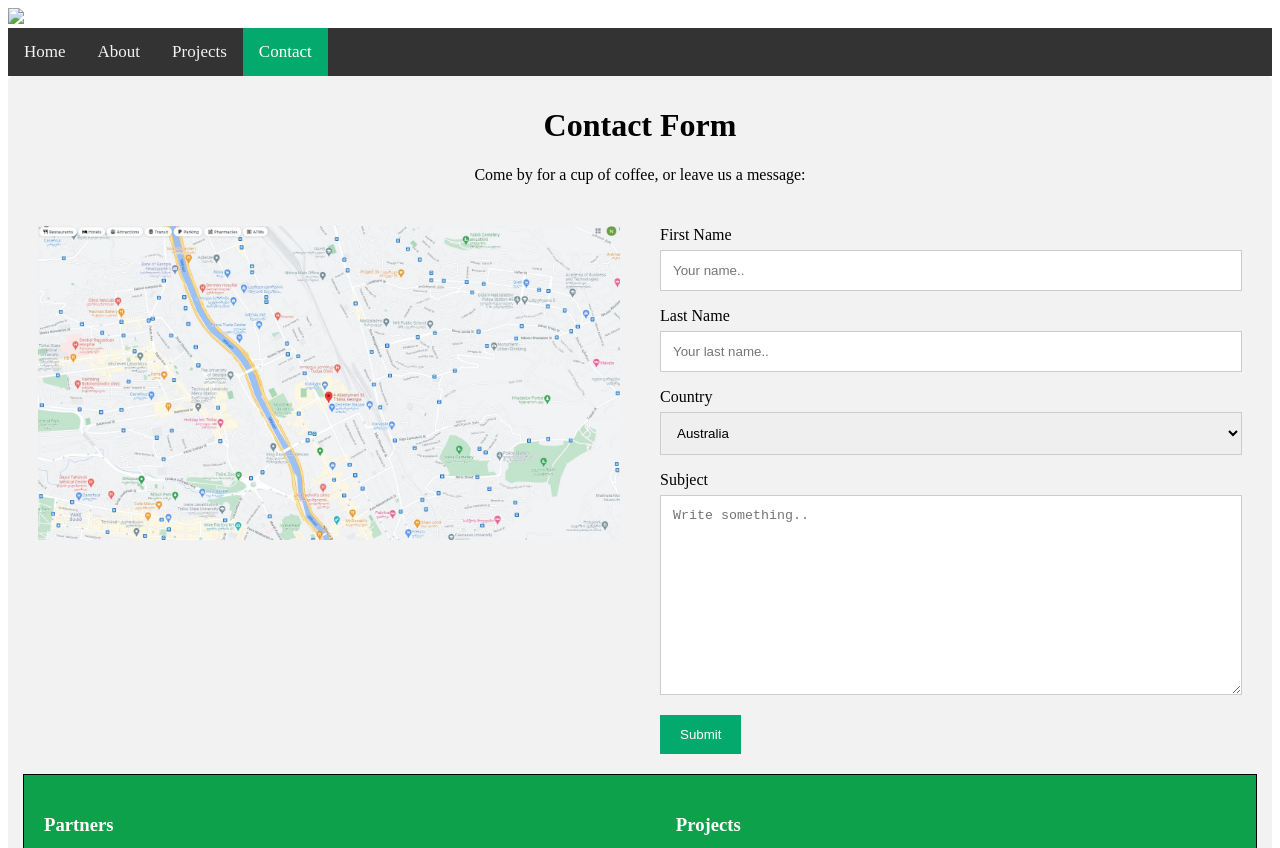
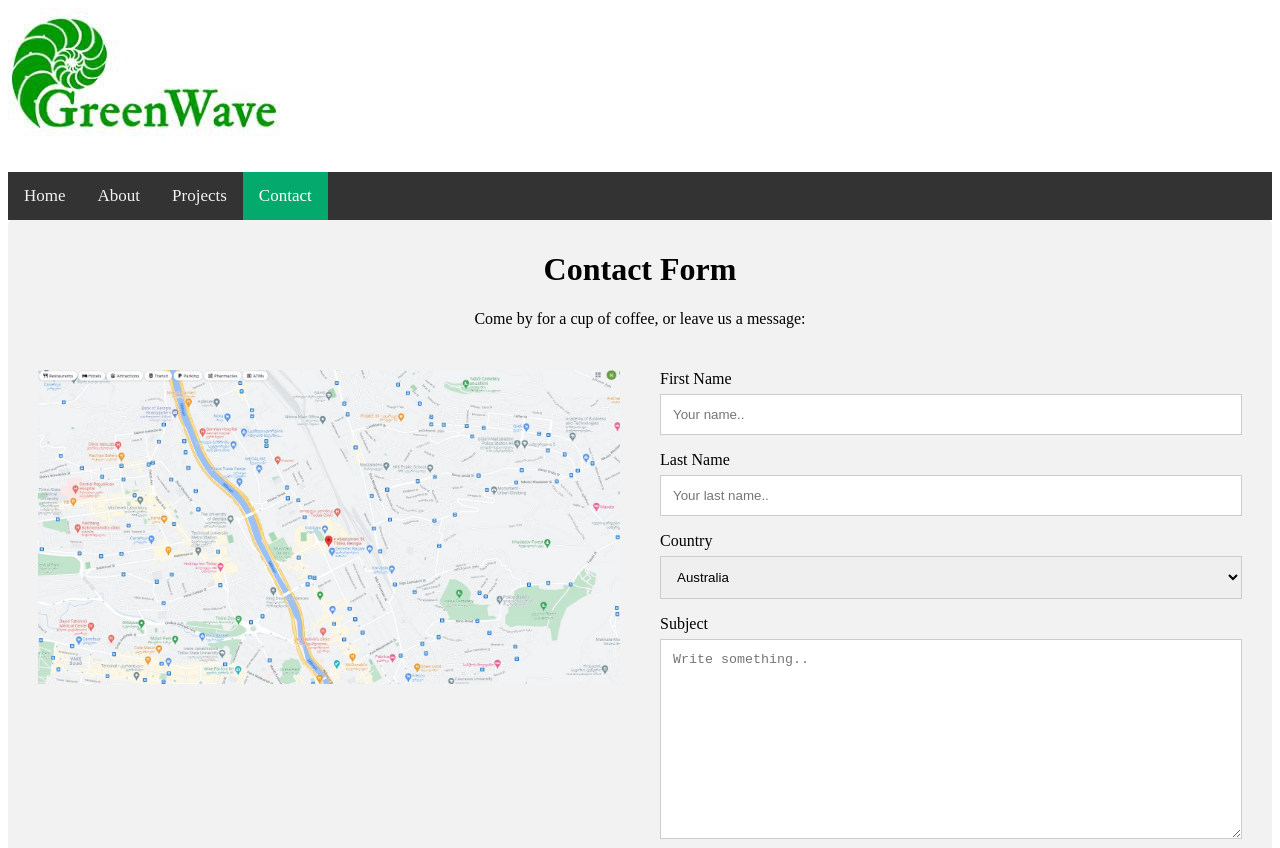
Before and after one commit to Ninokk/Green-Tbilisi, a plain HTML site: page contact.html in a window 1280 px wide. Shown: the top 848 px of the page. Drawn offline with Linux system fonts and the light colour scheme.

Commit message:
Update contact.html

```diff
--- a/contact.html
+++ b/contact.html
@@ -9,7 +9,7 @@
 
 <body>
   <img class="logo"
-  src="Cimg\logo.jpg" />
+  src="img\logo.jpg" />
 <div class="headerLogo"></div>
 <div class='topnav'>
   <a href="index.html">Home</a>
```
